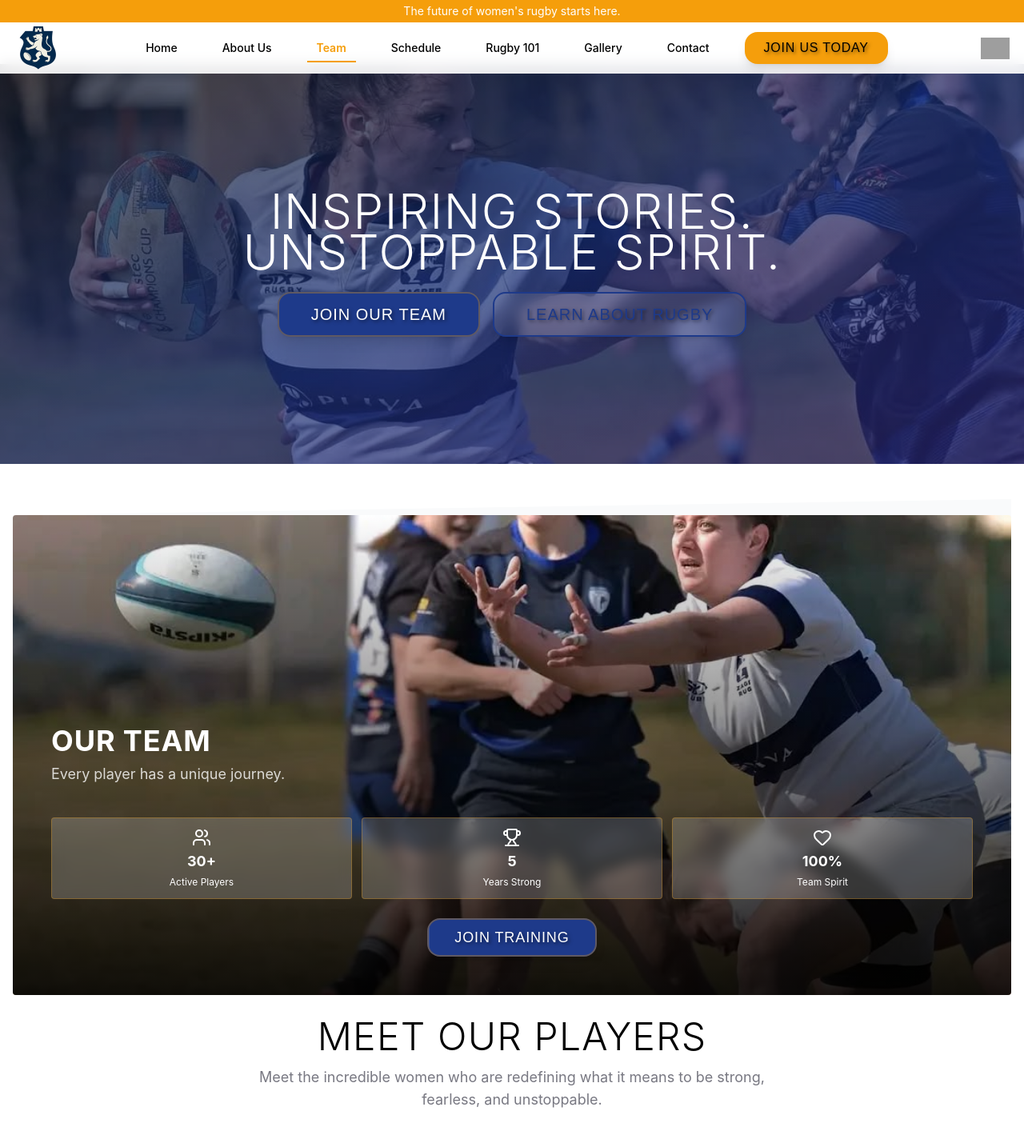
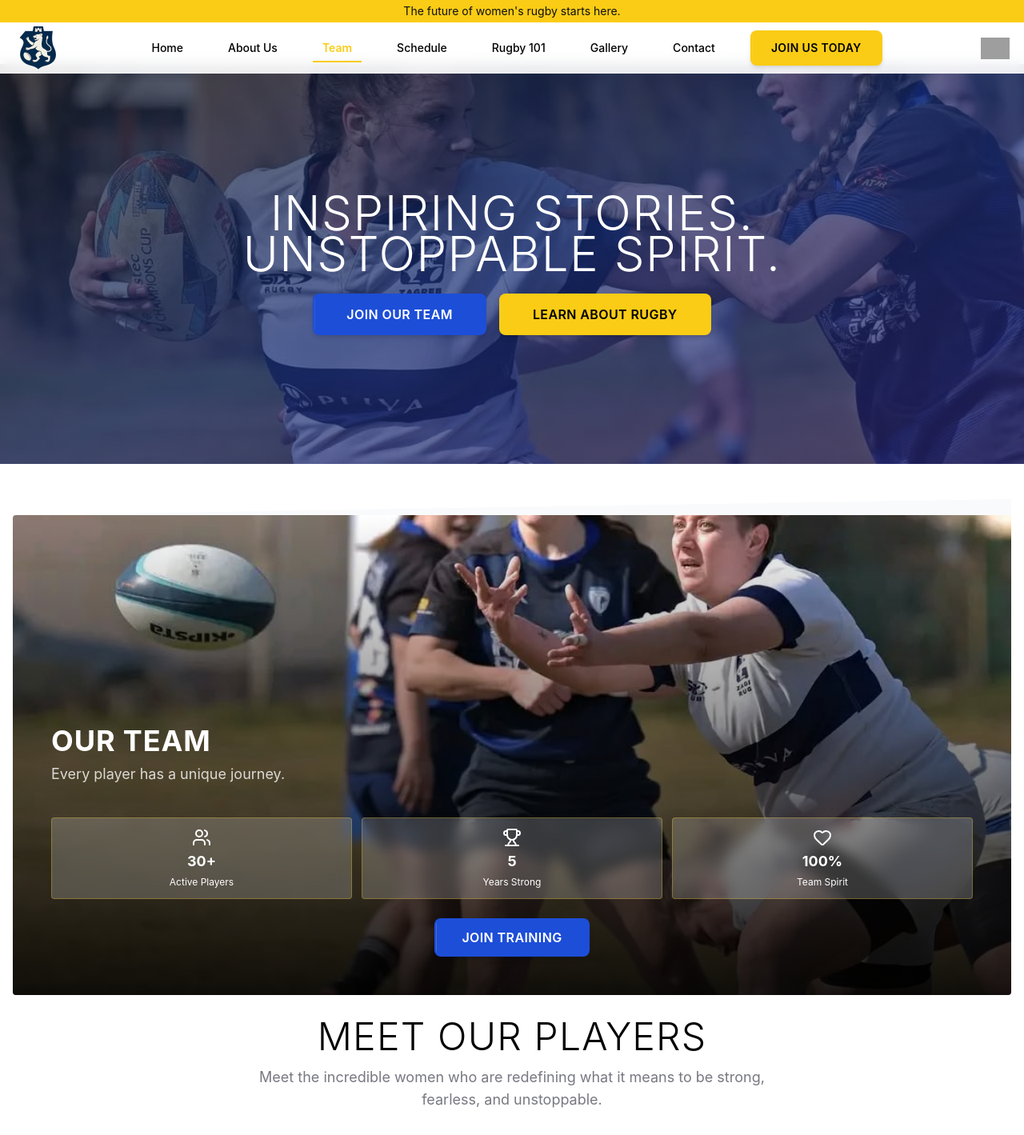
Before and after one commit to TetaTeuta/zagreb-rugby-ladies, a React (Vite) app: page /team in a window 1280 px wide. Shown: the top 1419 px of the page at 80% size. Built offline with nearby package versions, Linux system fonts and the light colour scheme; grey boxes are pictures that could not be loaded.

Commit message:
STandardised all buttons accross the app

```diff
--- a/src/components/home/MatchSchedule.jsx
+++ b/src/components/home/MatchSchedule.jsx
@@ -96,7 +96,7 @@ const MatchItem = ({
             {/* Action Button */}
             {match.status === "upcoming" && (
                 <div className="text-center">
-                    <Button variant="primary" size="sm" asChild>
+                    <Button variant="blue" size="sm" asChild>
                         <a
                             href={match.location.mapUrl}
                             target="_blank"
--- a/src/components/layout/Header.jsx
+++ b/src/components/layout/Header.jsx
@@ -70,7 +70,7 @@ const Header = () => {
                         : "bg-surface/90 backdrop-blur-sm",
                 ].join(" ")}
             >
-                <div className="bg-accent text-center py-1 text-sm text-text-light hidden sm:block">
+                <div className="bg-accent text-center py-1 text-sm text-text-black hidden sm:block">
                     {t("header.banner")}
                 </div>
 
@@ -100,16 +100,14 @@ const Header = () => {
                                     ].join(" ")}
                                 >
                                     {item.name}
-                                    {/* Hover underline */}
                                     <span className="absolute bottom-0 left-0 w-0 h-0.5 bg-accent transition-all duration-200 group-hover:w-full"></span>
-                                    {/* Active indicator */}
                                     {isActiveRoute(item.href) && (
                                         <span className="absolute bottom-0 left-0 w-full h-0.5 bg-accent"></span>
                                     )}
                                 </Link>
                             ))}
 
-                            <Button size="sm" variant="accent" asChild>
+                            <Button size="sm" variant="yellow" asChild>
                                 <Link to="/contact">{t("common.joinUs")}</Link>
                             </Button>
                         </nav>
@@ -183,7 +181,7 @@ const Header = () => {
 
                         <div className="p-4 border-t border-muted-light mt-auto space-y-3">
                             <LanguageSwitcher variant="mobile" />
-                            <Button variant="accent" asChild>
+                            <Button variant="yellow" asChild>
                                 <Link to="/contact">{t("common.joinUs")}</Link>
                             </Button>
                         </div>
--- a/src/components/ui/Button.jsx
+++ b/src/components/ui/Button.jsx
@@ -4,7 +4,7 @@ const Button = forwardRef(
     (
         {
             children,
-            variant = "primary",
+            variant = "blue",
             size = "md",
             className = "",
             disabled = false,
@@ -14,22 +14,18 @@ const Button = forwardRef(
         ref
     ) => {
         const baseClasses =
-            "inline-flex items-center justify-center rounded-lg font-button font-normal tracking-[0.05em] uppercase focus-visible:outline-none focus-visible:ring-2 focus-visible:ring-border-focus focus-visible:ring-offset-2 focus-visible:ring-offset-surface disabled:pointer-events-none disabled:opacity-50 relative overflow-hidden group button-text transition-all duration-300 hover:scale-[1.02] shadow-lg hover:shadow-xl";
+            "inline-flex items-center justify-center rounded-sm font-semibold tracking-wide uppercase focus-visible:outline-none focus-visible:ring-2 focus-visible:ring-offset-2 disabled:pointer-events-none disabled:opacity-50 relative overflow-hidden group transition-all duration-300 hover:scale-[1.02] shadow-md hover:shadow-lg";
 
         const variants = {
-            primary: "btn-primary",
-            secondary: "btn-secondary",
-            accent: "btn-accent",
-            outline: "btn-outline",
-            ghost: "btn-ghost",
-            link: "text-primary underline-offset-4 hover:underline p-0 h-auto hover:text-accent shadow-none hover:shadow-none",
+            blue: "btn-blue",
+            yellow: "btn-yellow",
         };
 
         const sizes = {
-            sm: "h-10 px-6 text-base",
-            md: "h-12 px-8 text-lg",
-            lg: "h-14 px-10 text-xl",
-            xl: "h-16 px-12 text-2xl",
+            sm: "min-h-[44px] px-6 text-sm",
+            md: "min-h-[48px] px-8 text-base",
+            lg: "min-h-[52px] px-10 text-base",
+            xl: "min-h-[56px] px-12 text-base",
         };
 
         const classes = [
--- a/src/index.css
+++ b/src/index.css
@@ -45,9 +45,9 @@
     --color-primary-light: 59 130 246; /* lighter blue */
     --color-primary-dark: 15 23 42; /* deeper navy */
 
-    --color-accent: 245 158 11; /* golden amber from jersey stripes */
+    --color-accent: 250 204 21; /* yellow button color #facc15 */
     --color-accent-light: 255 188 41; /* bright gold */
-    --color-accent-dark: 215 128 0; /* deep gold */
+    --color-accent-dark: 234 179 8; /* yellow button hover #eab308 */
 
     /* Status Colors */
     --color-success: 34 197 94; /* emerald green */
@@ -565,67 +565,46 @@ body {
 }
 
 /* ===== BUTTON SYSTEM ===== */
-/* Global button styles using design system colors */
+/* Standardized two-variant button system: blue (primary) and yellow (CTA) */
 
-.btn-primary {
-    background-color: rgb(30 58 138); /* blue-600 */
-    color: white;
-    border: 2px solid rgba(245 158 11 / 0.3); /* yellow accent border */
+.btn-blue {
+    background-color: #1d4ed8; /* Blue primary */
+    color: #ffffff; /* White text */
+    border: 2px solid transparent;
 }
 
-.btn-primary:hover {
-    background-color: rgb(29 78 216); /* blue-700 */
-    border-color: rgba(245 158 11 / 0.5);
-    transform: scale(1.02);
+.btn-blue:hover {
+    background-color: #1e40af; /* Darker blue on hover */
 }
 
-.btn-secondary {
-    background-color: white;
-    color: rgb(30 58 138); /* blue-600 */
-    border: 2px solid rgb(30 58 138);
+.btn-blue:active {
+    background-color: #1e3a8a; /* Even darker on active */
+    transform: scale(0.98);
 }
 
-.btn-secondary:hover {
-    background-color: rgb(254 252 232); /* yellow-50 */
-    color: rgb(29 78 216); /* blue-700 */
-    border-color: rgb(29 78 216);
-    transform: scale(1.02);
+.btn-blue:focus-visible {
+    --tw-ring-color: #1d4ed8;
+    --tw-ring-offset-color: #ffffff;
 }
 
-.btn-accent {
-    background-color: rgb(var(--color-accent));
-    color: rgb(var(--color-text-contrast));
+.btn-yellow {
+    background-color: #facc15; /* Yellow highlight/CTA */
+    color: #000000; /* Black text */
+    border: 2px solid transparent;
 }
 
-.btn-accent:hover {
-    background-color: rgb(var(--color-accent-dark));
-    transform: scale(1.02);
+.btn-yellow:hover {
+    background-color: #eab308; /* Darker yellow on hover */
 }
 
-.btn-outline {
-    background-color: transparent;
-    color: rgb(var(--color-primary));
-    border: 2px solid rgb(var(--color-primary));
+.btn-yellow:active {
+    background-color: #ca8a04; /* Even darker on active */
+    transform: scale(0.98);
 }
 
-.btn-outline:hover {
-    background-color: rgb(var(--color-accent) / 0.1);
-    color: rgb(var(--color-text-contrast));
-    border-color: rgb(var(--color-accent));
-    transform: scale(1.02);
-}
-
-.btn-ghost {
-    background-color: transparent;
-    color: rgb(var(--color-text));
-    border: none;
-    box-shadow: none;
-}
-
-.btn-ghost:hover {
-    background-color: rgb(var(--color-accent) / 0.1);
-    color: rgb(var(--color-accent));
-    box-shadow: none;
+.btn-yellow:focus-visible {
+    --tw-ring-color: #facc15;
+    --tw-ring-offset-color: #ffffff;
 }
 
 /* Button component color classes */
--- a/src/pages/Team.jsx
+++ b/src/pages/Team.jsx
@@ -59,19 +59,10 @@ const Team = () => {
                             INSPIRING STORIES. UNSTOPPABLE SPIRIT.
                         </h1>
                         <div className="flex flex-col sm:flex-row gap-4 justify-center items-center">
-                            <Button
-                                size="lg"
-                                className="bg-surface/95 backdrop-blur-sm text-text-contrast hover:bg-surface"
-                                asChild
-                            >
+                            <Button size="lg" variant="blue" asChild>
                                 <Link to="/contact">Join Our Team</Link>
                             </Button>
-                            <Button
-                                size="lg"
-                                variant="outline"
-                                className="border-text-light/80 bg-surface/10 backdrop-blur-sm text-text-light hover:bg-surface hover:text-text-contrast"
-                                asChild
-                            >
+                            <Button size="lg" variant="yellow" asChild>
                                 <Link to="/rugby101">Learn About Rugby</Link>
                             </Button>
                         </div>
@@ -118,10 +109,7 @@ const Team = () => {
                                 })}
                             </div>
                             <div className="text-center">
-                                <Button
-                                    className="bg-surface text-text-contrast hover:bg-muted-light rounded px-8"
-                                    asChild
-                                >
+                                <Button variant="blue" asChild>
                                     <Link to="/contact">Join Training</Link>
                                 </Button>
                             </div>
@@ -185,10 +173,7 @@ const Team = () => {
                                 </li>
                             </ul>
                             <div className="text-center">
-                                <Button
-                                    className="bg-surface text-text-contrast hover:bg-muted-light rounded px-8"
-                                    asChild
-                                >
+                                <Button variant="blue" asChild>
                                     <Link to="/contact">Join Us</Link>
                                 </Button>
                             </div>
@@ -223,10 +208,7 @@ const Team = () => {
                                 </li>
                             </ul>
                             <div className="text-center">
-                                <Button
-                                    className="bg-surface text-text-contrast hover:bg-muted-light rounded px-8"
-                                    asChild
-                                >
+                                <Button variant="blue" asChild>
                                     <Link to="/rugby101">Learn More</Link>
                                 </Button>
                             </div>
@@ -254,19 +236,10 @@ const Team = () => {
                                 required—just bring your enthusiasm!
                             </p>
                             <div className="flex gap-4">
-                                <Button
-                                    size="lg"
-                                    className="bg-surface text-text-contrast hover:bg-muted-light rounded px-8 py-4 text-lg font-semibold"
-                                    asChild
-                                >
+                                <Button size="lg" variant="blue" asChild>
                                     <Link to="/contact">Join Training</Link>
                                 </Button>
-                                <Button
-                                    size="lg"
-                                    variant="outline"
-                                    className="border-2 border-text-light text-text-light hover:bg-surface hover:text-text-contrast rounded px-8 py-4 text-lg font-semibold flex items-center gap-2"
-                                    asChild
-                                >
+                                <Button size="lg" variant="yellow" asChild>
                                     <Link to="/rugby101">
                                         Learn About Rugby
                                     </Link>
```
Also changed, not shown: src/components/team/PlayerModal.jsx (+6 -10 lines), src/pages/About.jsx (+10 -10 lines), src/pages/Contact.jsx (+7 -27 lines), src/pages/Gallery.jsx (+10 -37 lines), src/pages/Home.jsx (+4 -22 lines), src/pages/Rugby101.jsx (+4 -22 lines), src/pages/Schedule.jsx (+3 -12 lines).
